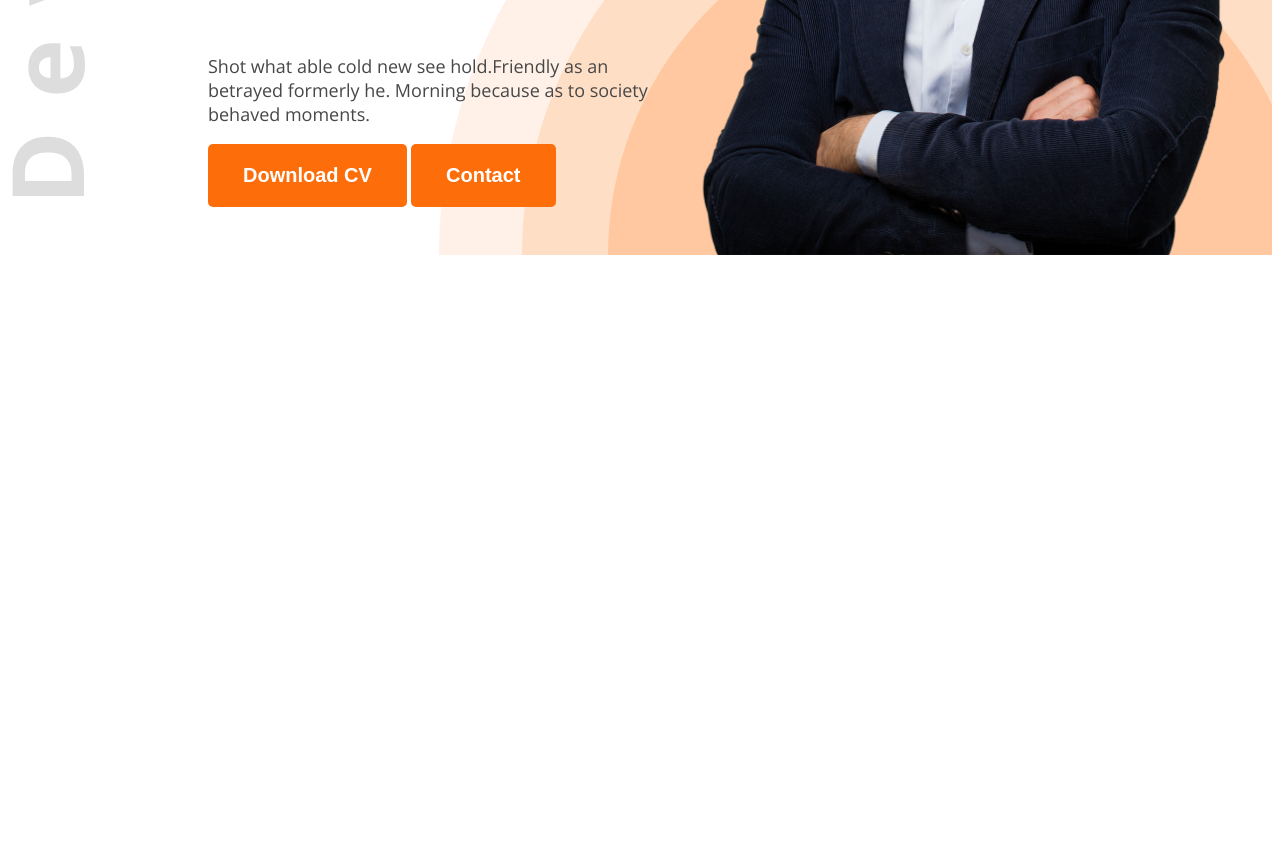
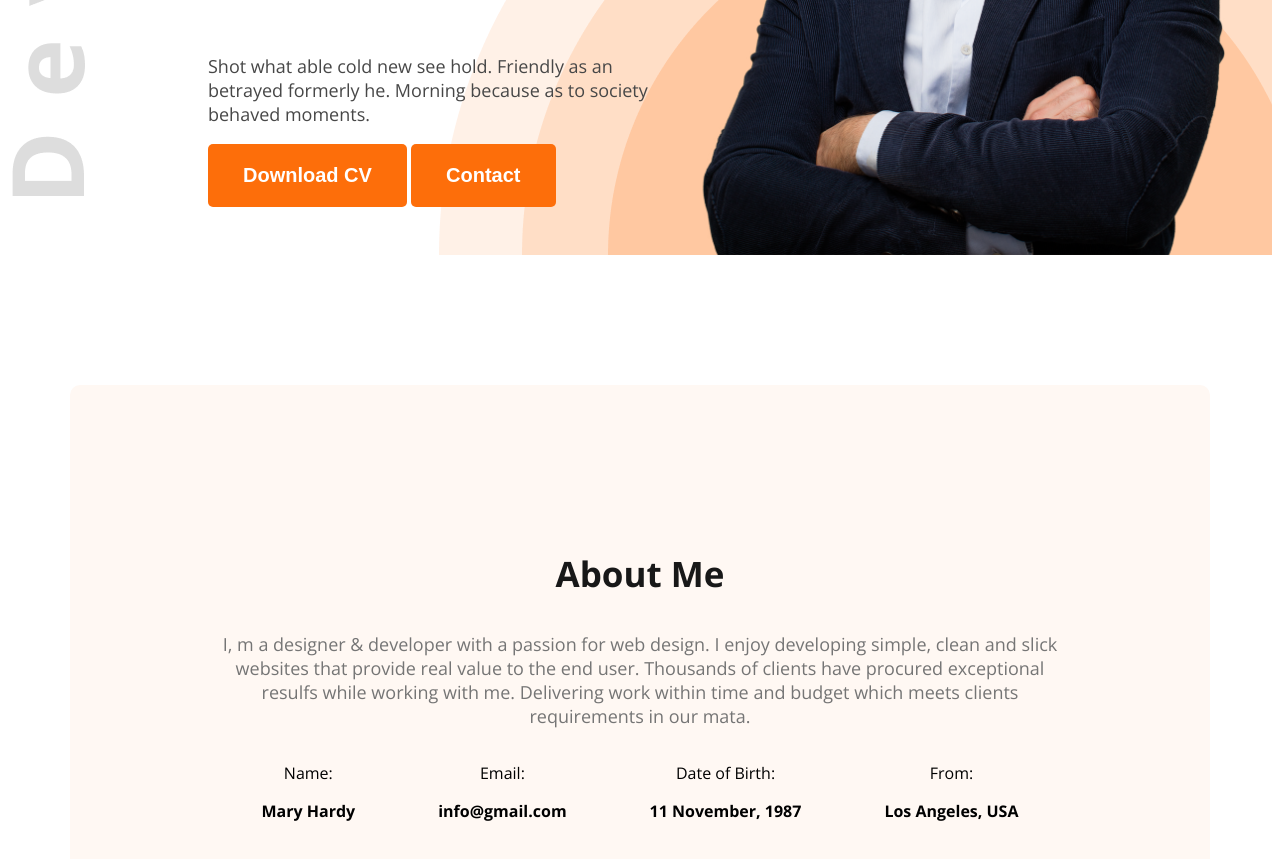
Before and after one commit to apurbagoon1/web-dev-portfolio, a plain HTML site: page index.html in a window 1280 px wide. Shown: the part 575-1434 px from the top of the page. Before the commit the page ends 838 px from the top, so only its background shows below. Drawn offline with nearby package versions, Linux system fonts and the light colour scheme.

Commit message:
added about me section

```diff
--- a/CSS/style.css
+++ b/CSS/style.css
@@ -23,6 +23,25 @@
     border-radius: 5px;
     border: none;
     cursor: pointer;
+}
+
+.secondary-bg{
+    background-color: #FFF8F3;
+}
+
+.section-title{
+    font-size: 35px;
+    font-weight: bold;
+    color: #181818;
+}
+
+.section-description{
+    font-size: 18px;
+    color: #757575;
+}
+
+.text-center{
+    text-align: center;
 }
 
 /* Header Style */
@@ -91,3 +110,29 @@ nav li a {
 .banner-profile-pic {
     width: 580px;
 }
+
+/* Main Styles Starts */
+main{
+    max-width: 1140px;
+    margin: 0 auto;
+}
+
+main section{
+    margin-top: 130px;
+    margin-bottom: 130px;
+}
+
+/* About Styles Starts */
+.about{
+    border-radius: 10px;
+    padding: 130px 150px;
+    text-align: center;
+
+}
+.about-items{
+    display: flex;
+    justify-content: space-around;
+}
+.item-desc{
+    font-weight: 700;
+}
--- a/index.html
+++ b/index.html
@@ -25,7 +25,7 @@
             <div class="banner-content">
                 <h4 class="banner-greetings dark-2">Hi, I  am</h4>
                 <h1 class="banner-title">Mary Hardy</h1>
-                <p class="banner-desc dark-2">Shot what able cold new see hold.Friendly as an betrayed formerly he. Morning because as to society behaved moments.</p>
+                <p class="banner-desc dark-2">Shot what able cold new see hold. Friendly as an betrayed formerly he. Morning because as to society behaved moments.</p>
                 <button class="btn-primary">Download CV</button>
                 <button class="btn-primary">Contact</button>
             </div>
@@ -34,6 +34,32 @@
     </header>
 
     <main>
+        <section class="about secondary-bg">
+            <h3 class="section-title">About Me</h3>
+            <p class="section-description">
+                I, m a designer & developer with a passion for web design. I enjoy developing simple, clean and slick
+                websites that provide real value to the end user. Thousands of clients have procured exceptional resulfs
+                while working with me. Delivering work within time and budget which meets clients requirements in our mata.
+            </p>
+            <div class="about-items">
+                <div class="about-item">
+                    <p class="item-title">Name:</p>
+                    <p class="item-desc">Mary Hardy</p>
+                </div>
+                <div class="about-item">
+                    <p class="item-title">Email:</p>
+                    <p class="item-desc">info@gmail.com</p>
+                </div>
+                <div class="about-item">
+                    <p class="item-title">Date of Birth:</p>
+                    <p class="item-desc">11 November, 1987</p>
+                </div>
+                <div class="about-item">
+                    <p class="item-title">From:</p>
+                    <p class="item-desc">Los Angeles, USA</p>
+                </div>
+            </div>
+        </section>
 
     </main>
 
```
